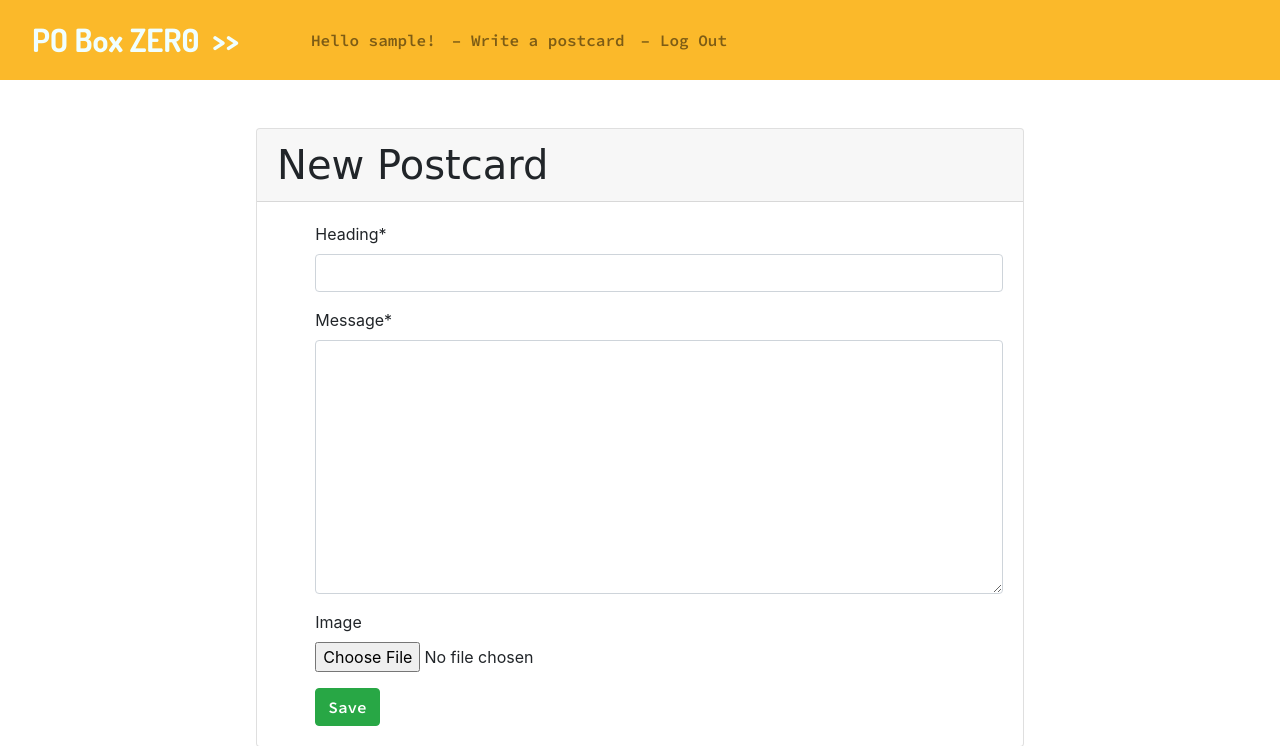
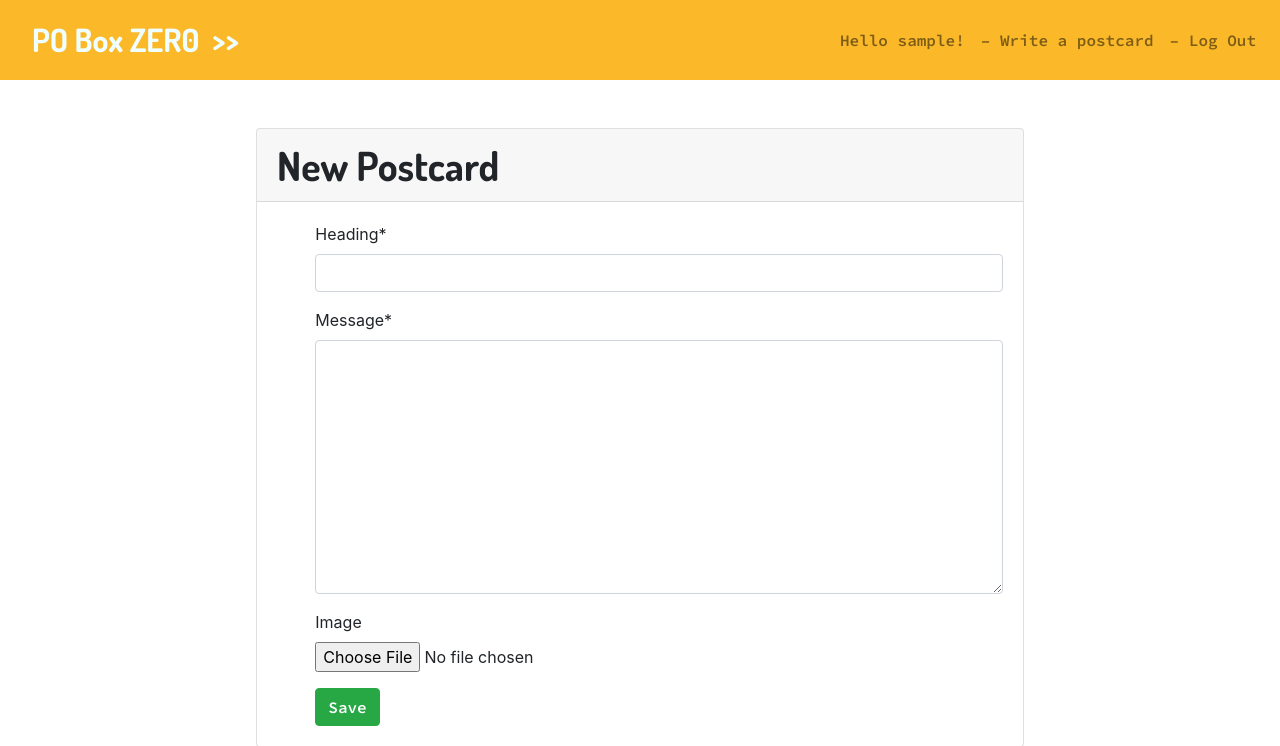
Before and after one commit to amarukot/postcards-from-strangers, a Django app: page /postcard/create in a window 1280 px wide. Shown: the top 746 px of the page. Run offline with Django 3.2, Linux system fonts and the light colour scheme; the visitor is signed in with stand-in values (Sample User, id 1); some libraries are stand-ins or nearby versions; some web fonts are replaced.

Commit message:
styling to forms, etc.

```diff
--- a/pobox_zero/static/css/style.css
+++ b/pobox_zero/static/css/style.css
@@ -1,4 +1,5 @@
-.custom-brand {
+.custom-brand,
+.custom-h1 {
   font-family: "Dosis", sans-serif;
 }
 
--- a/pobox_zero/templates/pobox_zero/base.html
+++ b/pobox_zero/templates/pobox_zero/base.html
@@ -32,7 +32,7 @@
         <span class="navbar-toggler-icon"></span>
       </button>
       <div class="collapse navbar-collapse" id="navbarNavAltMarkup">
-        <div class="navbar-nav ml-5">
+        <div class="navbar-nav ml-auto">
           {% if user.is_authenticated %}
           <a class="nav-item nav-link greet-user"
             >Hello {{ user.username }}!
--- a/pobox_zero/templates/pobox_zero/postcard_form.html
+++ b/pobox_zero/templates/pobox_zero/postcard_form.html
@@ -1,6 +1,6 @@
 {% extends 'pobox_zero/base.html' %} {% block content %}
 <div class="card mx-auto mt-5" style="width: 60%;">
-  <h1 class="card-header custom-h2">New Postcard</h1>
+  <h1 class="card-header custom-h1">New Postcard</h1>
   {% load crispy_forms_tags %}
   <form
     method="POST"
@@ -9,8 +9,14 @@
     style="margin-left: 5%;"
   >
     {% csrf_token %}
-    <!-- {{ form|crispy }} -->
-    {{ form.heading|as_crispy_field }} {{ form.message|as_crispy_field }}
+    <!-- wrapped the fields below in divs since some
+      fields get treated as text if not wrapped. -->
+    <div>
+      {{ form.heading|as_crispy_field }}
+    </div>
+    <div>
+      {{ form.message|as_crispy_field }}
+    </div>
     <div>
       {{ form.image|as_crispy_field }}
     </div>
--- a/pobox_zero/templates/pobox_zero/postcard_list.html
+++ b/pobox_zero/templates/pobox_zero/postcard_list.html
@@ -1,7 +1,7 @@
 {% extends 'pobox_zero/base.html' %} {% block content %}
 <section class="mt-3">
   {% if postcards %}
-  <h2 class="px-5 pt-5 custom-h2">Pick a postcard...</h2>
+  <h2 class="px-5 pt-5 custom-h2 text-center">Pick a postcard...</h2>
   <div class="card-columns mx-auto" style="width: 80%;">
     {% for postcard in postcards %}
     <div class="custom-thumb card shadow">
```
Also changed, not shown: accounts/templates/accounts/login.html (+15 -8 lines), accounts/templates/accounts/signup.html (+14 -5 lines), README.md.
